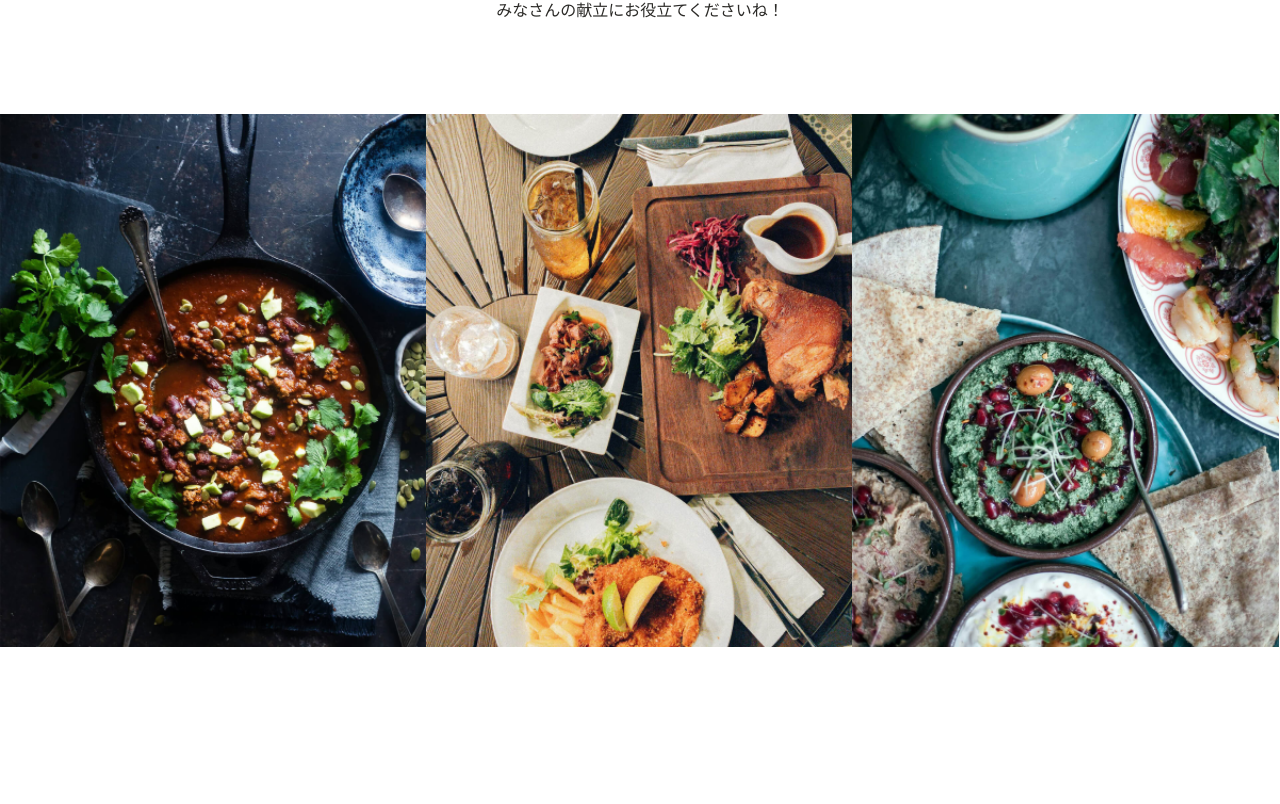
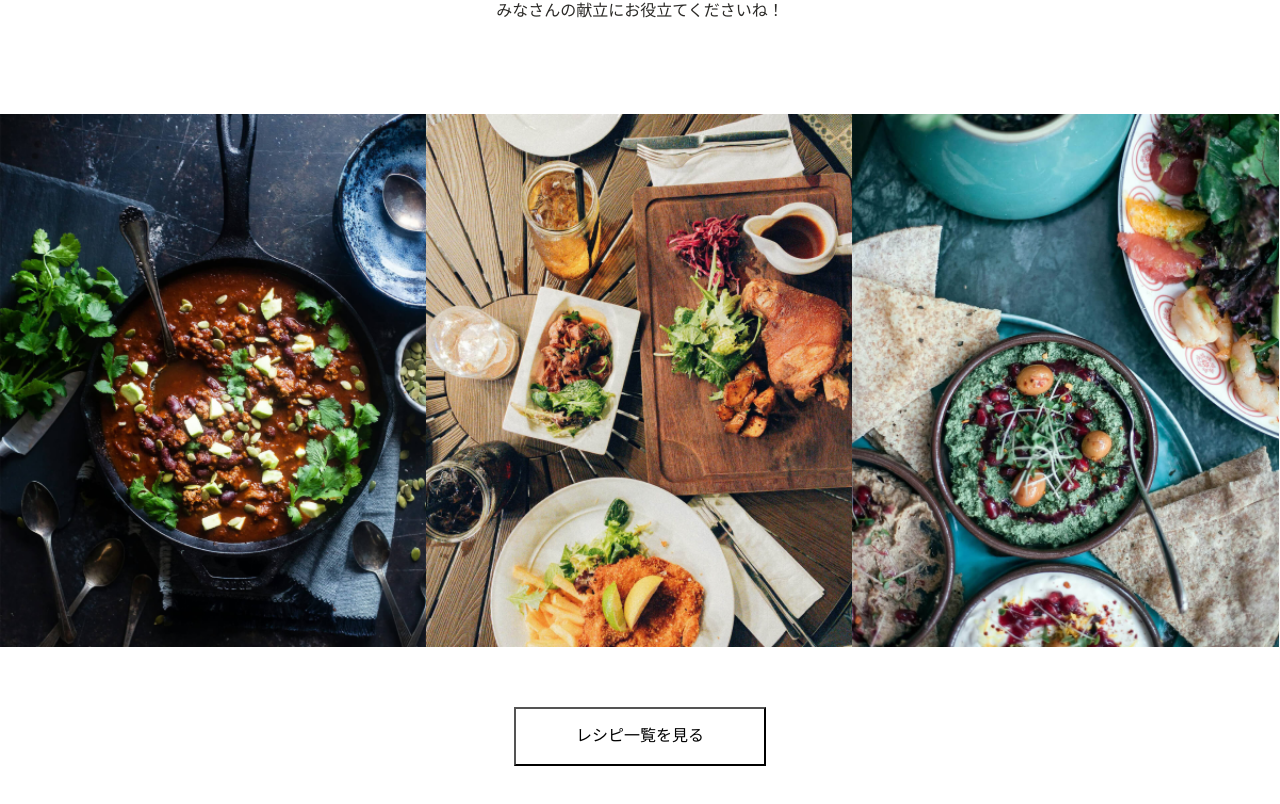
Before and after one commit to tappypuppy/recipe-site-top-page, a Next.js app: page / in a window 1280 px wide. Shown: the part 990-1794 px from the top of the page. Before the commit the page ends 1637 px from the top, so only its background shows below. Built offline with nearby package versions, Linux system fonts and the light colour scheme; a web font is replaced by a local one.

Commit message:
add Button

```diff
--- a/src/app/page.tsx
+++ b/src/app/page.tsx
@@ -1,3 +1,4 @@
+import Button from "@/components/Button/Button";
 import MainText from "@/components/MainText/MainText";
 import Mainvisual from "@/components/Mainvisual/Mainvisual";
 import Recipe from "@/components/Recipe/Recipe";
@@ -10,6 +11,7 @@ export default function Home() {
         <Mainvisual />
         <MainText />
         <Recipe />
+        <Button />
       </main>
     </div>
   );
--- /dev/null
+++ b/src/components/Button/Button.module.css
@@ -0,0 +1,13 @@
+.inner {
+  width: 100%;
+  height: auto;
+  display: flex;
+  justify-content: center;
+  align-items: center;
+}
+
+.inner button {
+  background-color: #fff;
+  padding: 18px 60px;
+  margin: 60px 0;
+}
--- /dev/null
+++ b/src/components/Button/Button.tsx
@@ -0,0 +1,11 @@
+import styles from './Button.module.css';
+
+function Button() {
+    return (
+        <div className={styles.inner}>
+            <button>レシピ一覧を見る</button>
+        </div>
+    );
+}
+
+export default Button;
```
